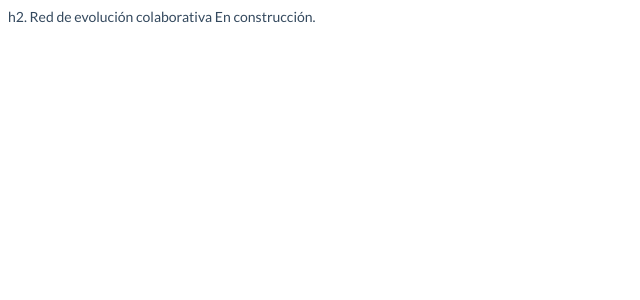
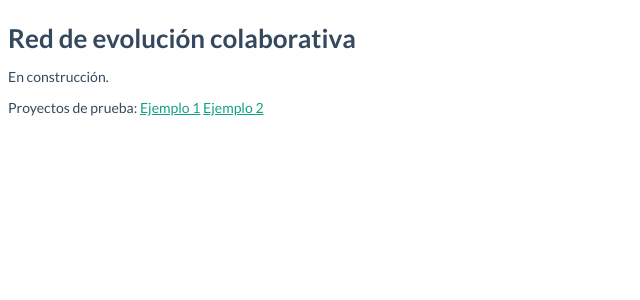
Before and after one commit to baronti/redevolucioncolaborativa.github.io, a Jekyll site: the page built from index.html, in a window 1280 px wide. Shown: the top 300 px of the page, without its empty margins (0-640 px from the left). Built offline with Jekyll 4.4.1, drawn with Linux system fonts in a browser that asks for light colours.

Commit message:
Probando layout para proyectos

```diff
--- a/_config.yml
+++ b/_config.yml
@@ -4,7 +4,7 @@ source:			.
 destination:	./_site
 layouts:		./_layouts
 
-permalink:	none
+permalink:	/:category/:title.html
 
 exclude: ['README.md']
 
--- a/index.html
+++ b/index.html
@@ -3,6 +3,9 @@ layout: homepage
 title: Redec
 ---
 
-h2. Red de evolución colaborativa
-
-En construcción.
+<h2>Red de evoluci&oacute;n colaborativa</h2>
+<p>En construcción.</p>
+<p>Proyectos de prueba:
+	<a href="/energia/prueba.html">Ejemplo 1</a>
+	<a href="/construccion/ladrillo.html">Ejemplo 2</a>
+</p>
```
Also changed, not shown: _layouts/project.html (added, +17 -0 lines), ladrillo.textile (added, +7 -0 lines), prueba.textile (added, +9 -0 lines).
